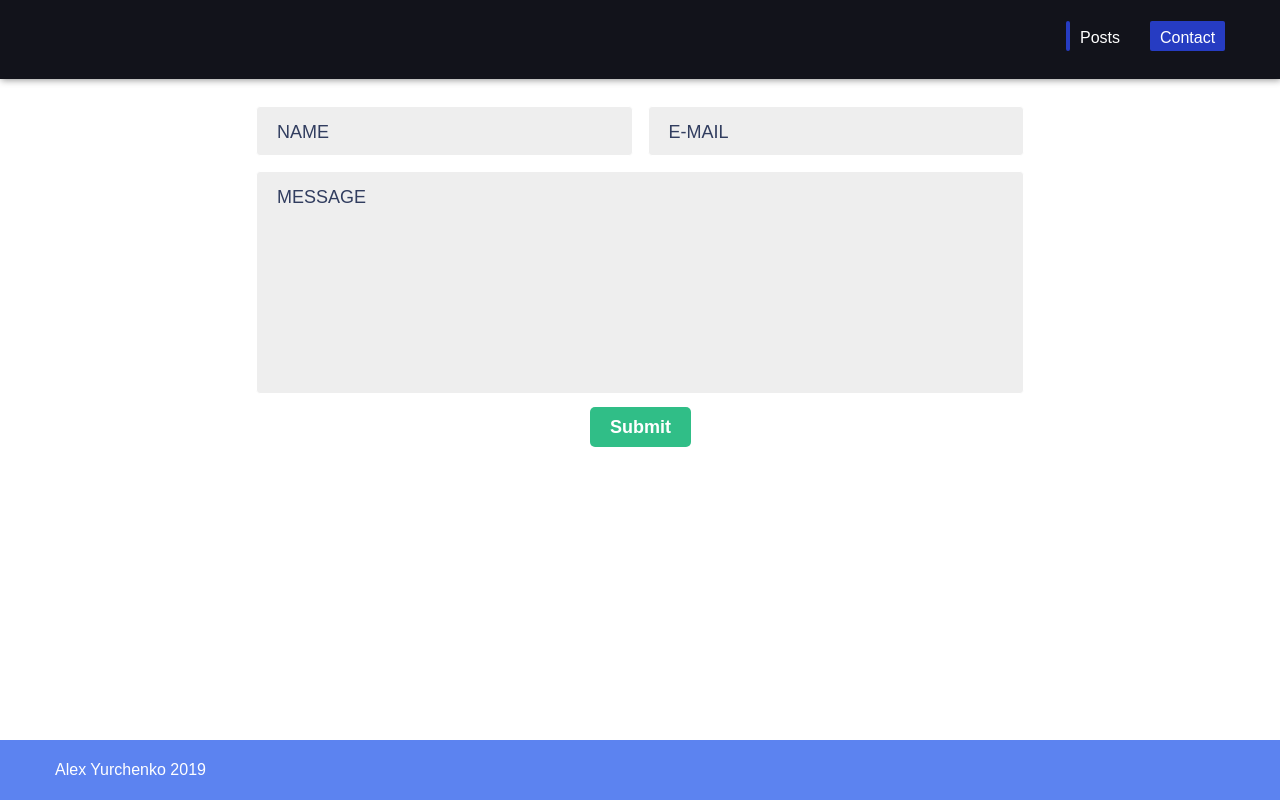
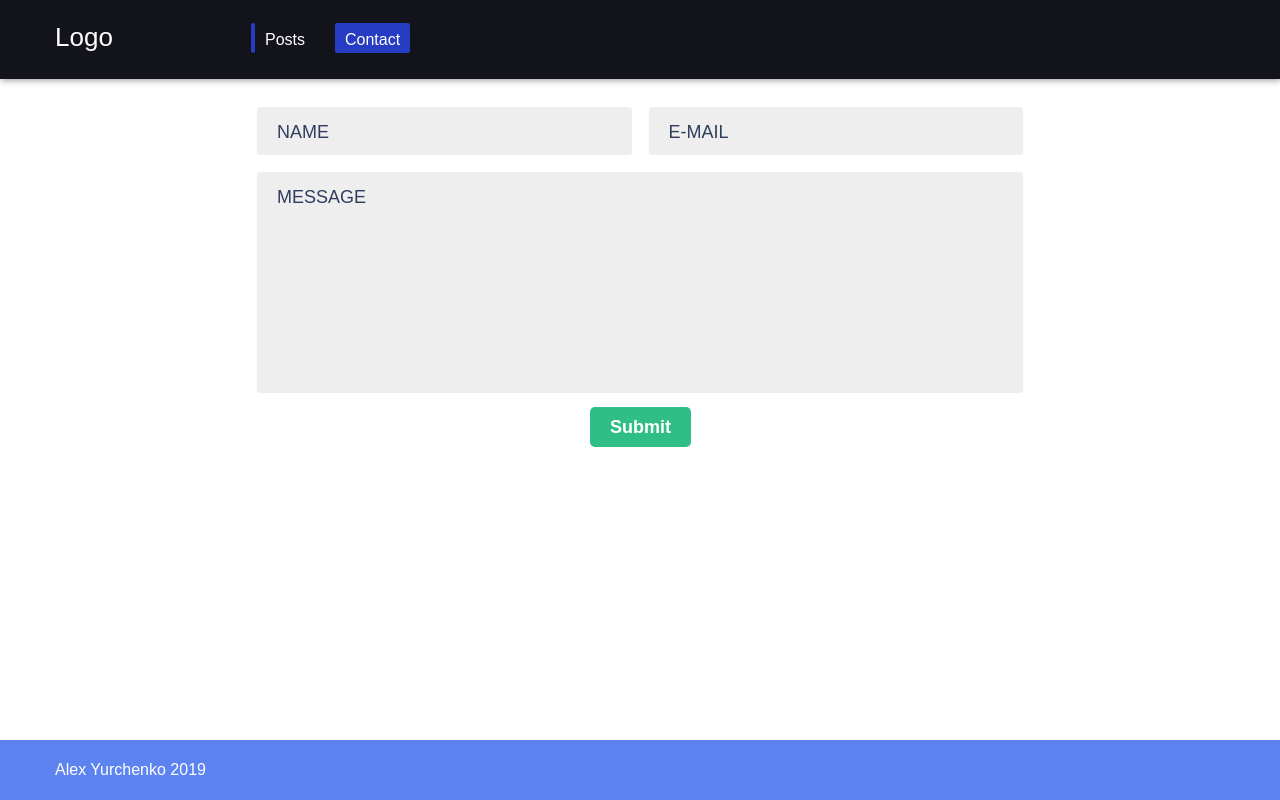
Before and after one commit to AlexanderYurchenko/SPA-sample, a React (Create React App) app: page /contact in a window 1280 px wide. Built offline with nearby package versions, Linux system fonts and the light colour scheme.

Commit message:
new comps folders

```diff
--- a/src/App.jsx
+++ b/src/App.jsx
@@ -12,13 +12,13 @@ import Contact from "./components/contact/contact";
 import NotFound from "./components/not-found/not-found";
 import Footer from "./components/footer/footer";
 
-const mapStateToProps = state => {
-  return {
-    posts: state.posts,
-    refreshPostsList: state.refreshPostsList,
-    refreshPost: state.refreshPost
-  };
-};
+// const mapStateToProps = state => {
+//   return {
+//     posts: state.posts,
+//     refreshPostsList: state.refreshPostsList,
+//     refreshPost: state.refreshPost
+//   };
+// };
 
 function mapDispatchToProps(dispatch) {
   return {
@@ -42,7 +42,7 @@ class App extends Component {
   //   store.dispatch(setPosts());
   // }
 
-  refreshPostsList = () => this.setState({refreshPostsList: !this.state.refreshPostsList})
+  // refreshPostsList = () => this.setState({refreshPostsList: !this.state.refreshPostsList})
 
   render() {
     // console.log(this.props);
@@ -57,7 +57,7 @@ class App extends Component {
               <Switch>
                 <Route exact path="/" children={(props) => (
                   props.match
-                    ? <Posts {...props} posts={posts} refresh={refreshPostsList} /> : ''
+                    ? <Posts/> : ''
                 )}/>
                 <Route path="/post/:postId" children={(props) => (
                   props.match
@@ -75,4 +75,4 @@ class App extends Component {
   }
 }
 
-export default connect(mapStateToProps, mapDispatchToProps)(App);
+export default connect(null, mapDispatchToProps)(App);
--- a/src/components/menu/menu.jsx
+++ b/src/components/menu/menu.jsx
@@ -1,5 +1,5 @@
 import React, {Component} from 'react';
-import { NavLink } from 'react-router-dom';
+import { NavLink, Link } from 'react-router-dom';
 import './menu.scss';
 
 class Menu extends Component {
@@ -39,11 +39,13 @@ class Menu extends Component {
       <div className="c-menu">
         <div className="c-menu__fix">
           <div className="w-center c-menu__center js-menu-wrap">
+            <Link to="/" className="c-menu__logo">Logo</Link>
             <button className="c-menu__btn" onClick={this.toggleMenu}>
               <span className="c-menu__line c-menu__line-1"></span>
               <span className="c-menu__line c-menu__line-2"></span>
               <span className="c-menu__line c-menu__line-3"></span>
             </button>
+            <div className="c-menu__box">
               <ul className="c-menu__list">
                 <li className="c-menu__item">
                   <NavLink className="c-menu__link" exact to="/" activeClassName="active" onClick={this.closeMenu}>Posts</NavLink>
@@ -52,6 +54,10 @@ class Menu extends Component {
                   <NavLink className="c-menu__link" to="/contact" activeClassName="active" onClick={this.closeMenu}>Contact</NavLink>
                 </li>
               </ul>
+              <div className="c-menu__actions">
+
+              </div>
+            </div>
           </div>
         </div>
       </div>
--- a/src/components/menu/menu.scss
+++ b/src/components/menu/menu.scss
@@ -21,8 +21,30 @@
   }
 
   &__center {
+    position: relative;
     z-index: 3;
     transition: all .3s;
+  }
+
+  &__logo {
+    display: inline-block;
+    vertical-align: top;
+    position: absolute;
+    top: 0;
+    left: 0;
+    height: 79px;
+    padding: 28px 15px;
+    font-size: 26px;
+    color: #fff;
+    text-decoration: none;
+
+    &:hover,
+    &:active,
+    &:focus {
+      outline: none;
+      color: #fff;
+      text-decoration: none
+    }
   }
 
   &__btn {
@@ -142,6 +164,11 @@
       }
     }
 
+    &__logo {
+      height: 59px;
+      padding: 18px 15px;
+    }
+
     &__btn {
       display: block;
     }
@@ -172,7 +199,7 @@
       }
     }
 
-    &__list {
+    &__box {
       display: none;
       position: absolute;
       top: 59px;
@@ -189,6 +216,10 @@
       .open & {
         display: block;
       }
+    }
+
+    &__list {
+
     }
 
     &__item {
@@ -232,8 +263,7 @@
 
   @include respond-from(sm) {
     &__list {
-      margin: 21px 0 0 200px;
-      text-align: right;
+      margin: 23px 0 0 200px;
     }
   }
 }
--- a/src/components/posts/posts.jsx
+++ b/src/components/posts/posts.jsx
@@ -1,12 +1,21 @@
 import React, { Component } from "react";
 import Post from "../post/post";
+import { connect } from 'react-redux';
 import "./posts.scss"
 
+const mapStateToProps = state => {
+  return {
+    posts: state.posts,
+    refreshPostsList: state.refreshPostsList,
+    refreshPost: state.refreshPost
+  };
+};
+
 class Posts extends Component {
-  state = {
-    posts: [],
-    refresh: false
-  };
+  // state = {
+  //   posts: [],
+  //   refresh: false
+  // };
 
   // UNSAFE_componentWillReceiveProps(props) {
   //   const { refresh } = this.props;
@@ -15,25 +24,25 @@ class Posts extends Component {
   //   }
   // }
 
-  static getDerivedStateFromProps(props, state) {
-    if (props.refresh !== state.refresh) {
-      // this.setState({ posts: props.posts })
-      return ({
-        posts: props.posts
-      })
-    }
+  // static getDerivedStateFromProps(props, state) {
+  //   if (props.refresh !== state.refresh) {
+  //     // this.setState({ posts: props.posts })
+  //     return ({
+  //       posts: props.posts
+  //     })
+  //   }
 
-    return null;
-  }
+  //   return null;
+  // }
 
-  componentDidMount() {
-    this.setState({ posts: this.props.posts })
-  }
+  // componentDidMount() {
+  //   this.setState({ posts: this.props.posts })
+  // }
 
   render() {
     // console.log(this.props);
-    const { posts } = this.state;
-    // const { posts } = this.props;
+    // const { posts } = this.state;
+    const { posts } = this.props;
 
     return (
       <div className="c-posts">
@@ -51,4 +60,4 @@ class Posts extends Component {
   }
 }
 
-export default Posts;
+export default connect(mapStateToProps)(Posts);
```
Also changed, not shown: src/components/auth/sign-in.jsx (added), src/components/auth/sign-up.jsx (added), src/components/notifications/notifications.jsx (added). Lines whose indentation alone changed are shown as unchanged.
